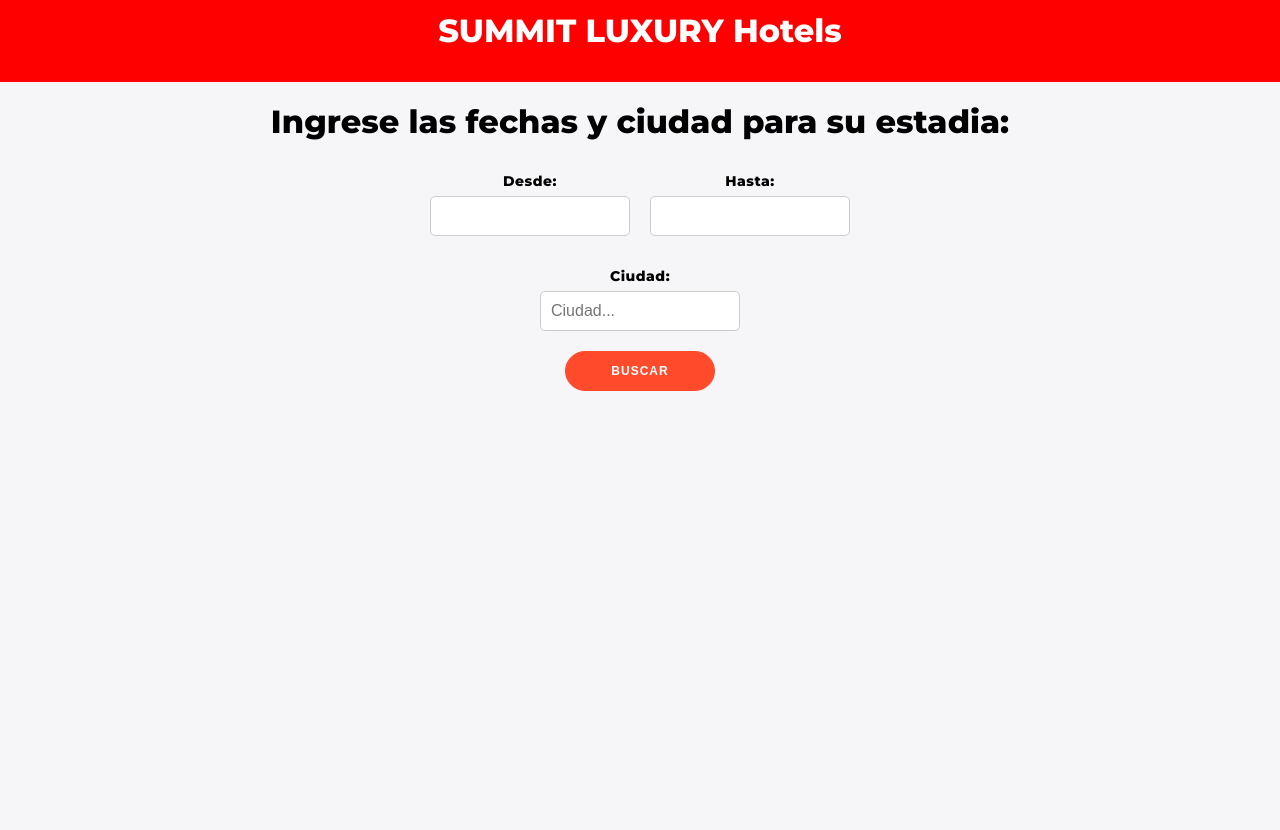
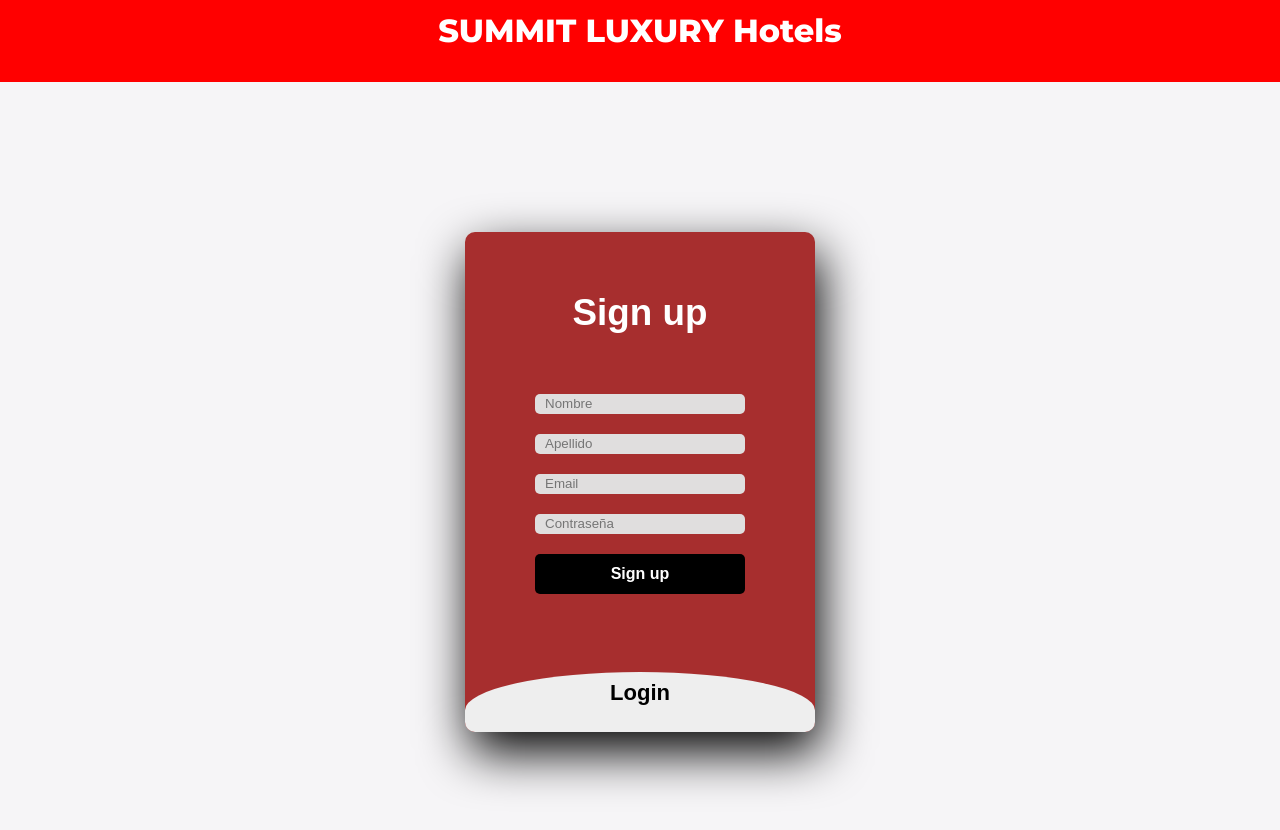
Before and after one commit to MaxiBarberoo/HotelArquiSoft2, a React (Vite) app in the folder FrontHotel/: page / in a window 1280 px wide. Shown: the top 830 px of the page. Built offline with nearby package versions, Linux system fonts and the light colour scheme.

Commit message:
Agregado de login sin probar y admin sin hacer

```diff
--- /dev/null
+++ b/FrontHotel/src/Rutas/Admin.jsx
@@ -0,0 +1,14 @@
+import React, { useState, useEffect } from "react"
+import { useNavigate } from "react-router-dom"
+import '../Stylesheet/Admin.css'
+import Header from '../Componentes/Header'
+import { useParams } from 'react-router-dom';
+
+function Admin(){
+    return (
+        <Header />
+
+    );
+}
+
+export default Admin;
--- a/FrontHotel/src/Rutas/Home.jsx
+++ b/FrontHotel/src/Rutas/Home.jsx
@@ -1,5 +1,5 @@
 import React, { useState, useEffect } from "react";
-import { json, useNavigate } from "react-router-dom";
+import { useNavigate } from "react-router-dom";
 import Header from "../Componentes/Header";
 import HotelesR from '../Componentes/HotelesR'
 import DatePicker from "react-datepicker"
@@ -12,6 +12,7 @@ function Home() {
   const [fechaHasta, setFechaHasta] = useState(null);
   const [ciudad, setCiudad] = useState(null);
   const [busquedaRealizada, setBusquedaRealizada] = useState(false);
+  const navigate = useNavigate();
 
   const handleFechaDesdeChange = (date) => {
     setFechaDesde(date);
--- /dev/null
+++ b/FrontHotel/src/Rutas/LoginRegister.jsx
@@ -0,0 +1,134 @@
+import React, { useState, useEffect } from 'react';
+import '../Stylesheet/LoginRegister.css';
+import Header from '../Componentes/Header';
+import { useNavigate } from 'react-router-dom';
+
+function LoginRegister() {
+  const [nombre, setNombre] = useState('');
+  const [apellido, setApellido] = useState('');
+  const [email, setEmail] = useState('');
+  const [contraseña, setContraseña] = useState('');
+  const [error, setError] = useState('');
+  const [isAdmin, setIsAdmin] = useState(false);
+  const navigate = useNavigate();
+
+  const handleLoginSubmit = async (event) => {
+    event.preventDefault();
+    if (email.trim() == '' || contraseña.trim() == ''){
+      alert("Uno de los campos se encuentra vacío, por favor completelos e intente nuevamente.");
+      setEmail('');
+      setContraseña('');
+    } else{
+      const userData = {
+        user_email: email,
+        password: contraseña,
+      };
+
+      try {
+        const authResponse = await fetch('http://localhost:8090/users/auth', {
+          method: 'POST',
+          headers: {
+            'Content-Type': 'application/json',
+          },
+          body: JSON.stringify(userData),
+        });
+
+        if (authResponse.ok) {
+          const responseJson = await authResponse.json();
+          const tokenRecibido = responseJson.token;
+          setToken(tokenRecibido);
+          const isAuthenticated = responseJson.autenticacion;
+          console.log(isAuthenticated);
+          const isAdmin = responseJson.tipo == 1;
+          setIsAdmin(isAdmin);
+
+          if (isAuthenticated == 'true') {
+            if (isAdmin) {
+              navigate(`/admin/${email}`);
+            } else {
+              navigate(`/home/${email}`);
+            }
+          } else {
+            alert("Credenciales inválidas.");
+            window.location.reload();
+          }
+        } else {
+          setError('Error en la autenticación');
+        }
+      } catch (error) {
+        setError('Error en la solicitud');
+        console.log(error);
+      }
+
+    }
+  };
+
+  const handleRegisterSubmit = async (event) => {
+    event.preventDefault()
+    if (email.trim() === '' || contraseña.trim() === '' || nombre.trim() === '' || apellido.trim() === ''){
+      alert("Uno de los campos se encuentra vacío, por favor completelos e intente nuevamente.");
+      setNombre('');
+      setApellido('');
+      setEmail('');
+      setContraseña('');
+    } else{
+      const userData = {
+        name: nombre,
+        last_name: apellido,
+        user_email: email,
+        password: contraseña,
+      };
+
+      try {
+        const response = await fetch('http://localhost:8090/users', {
+          method: 'POST',
+          headers: {
+            'Content-Type': 'application/json',
+          },
+          body: JSON.stringify(userData),
+        });
+
+        if (response.ok) {
+          alert('El usuario ha sido registrado exitosamente');
+          window.location.reload();
+        } else {
+          setError('Error en el registro');
+        }
+      } catch (error) {
+        setError('Error en la solicitud');
+        console.log(error);
+      }
+    }
+  }
+
+  return (
+    <div className="main-loginregister-container">
+      <Header />
+      <div className='container-principal'>
+        <div className="main">
+          <input type="checkbox" id="chk" aria-hidden="true" />
+          <div className="signup">
+            <form onSubmit={handleRegisterSubmit}>
+              <label className='signuplabel' for="chk" aria-hidden="true">Sign up</label>
+              <input className='signupnombre' type="text" name="txt" placeholder="Nombre" required="" value={nombre} onChange={(e) => setNombre(e.target.value)} />
+              <input className='signupapellido' type="text" name="txt" placeholder="Apellido" required="" value={apellido} onChange={(e) => setApellido(e.target.value)}/>
+              <input className='signupemail' type="email" name="email" placeholder="Email" required="" value={email}  onChange={(e) => setEmail(e.target.value)}/>
+              <input className='signupcontra' type="password" name="pswd" placeholder="Contraseña" required="" value={contraseña} onChange={(e) => setContraseña(e.target.value)}/>
+              <button className='sign' type="submit">Sign up</button>
+            </form>
+          </div>
+          <div className="login">
+            <form onSubmit={handleLoginSubmit}>
+              <label className='loginlabel' for="chk" aria-hidden="true">Login</label>
+              <input className='loginemail' type="email" name="email" placeholder="Email" required="" value={email} onChange={(e) => setEmail(e.target.value)}/>
+              <input className='logincontra' type="password" name="pswd" placeholder="Contraseña" required="" value={contraseña} onChange={(e) => setContraseña(e.target.value)}/>
+              <button className='log' type="submit">Login</button>
+            </form>
+          </div>
+        </div>
+      </div>
+    </div>
+  );
+}
+
+export default LoginRegister;
--- /dev/null
+++ b/FrontHotel/src/Stylesheet/LoginRegister.css
@@ -0,0 +1,88 @@
+.container-principal{
+	margin: 0;
+	padding: 0;
+	display: flex;
+	justify-content: center;
+	align-items: center;
+	min-height: 100vh;
+	font-family: 'Jost', sans-serif;
+}
+.main{
+	width: 350px;
+	height: 500px;
+	background: rgb(167, 46, 46);
+	overflow: hidden;
+	border-radius: 10px;
+	box-shadow: 5px 20px 50px #000;
+}
+#chk{
+	display: none;
+}
+.signup{
+	position: relative;
+	width:100%;
+	height: 100%;
+}
+.signuplabel, .loginlabel{
+	color: #ffffff;
+	font-size: 2.3em;
+	justify-content: center;
+	display: flex;
+	margin: 60px;
+	font-weight: bold;
+	cursor: pointer;
+	transition: .5s ease-in-out;
+}
+.signupnombre, .signupapellido, .signupemail, .signupcontra, .loginemail, .logincontra{
+	width: 60%;
+	height: 20px;
+	background: #e0dede;
+	justify-content: center;
+	display: flex;
+	margin: 20px auto;
+	padding: 10px;
+	border: none;
+	outline: none;
+	border-radius: 5px;
+}
+.sign, .log{
+	width: 60%;
+	height: 40px;
+	margin: 10px auto;
+	justify-content: center;
+	display: block;
+	color: #fff;
+	background: #000000;
+	font-size: 1em;
+	font-weight: bold;
+	margin-top: 20px;
+	outline: none;
+	border: none;
+	border-radius: 5px;
+	transition: .2s ease-in;
+	cursor: pointer;
+}
+.log:hover{
+	background: #000000;
+}
+.login{
+	height: 460px;
+	background: #eee;
+	border-radius: 60% / 10%;
+	transform: translateY(-180px);
+	transition: .8s ease-in-out;
+}
+.login label{
+	color: #000000;
+	transform: scale(.6);
+}
+
+#chk:checked ~ .login{
+	transform: translateY(-500px);
+}
+#chk:checked ~ .login label{
+	transform: scale(1);
+}
+#chk:checked ~ .signup label{
+	transform: scale(.6);
+}
--- a/FrontHotel/src/main.jsx
+++ b/FrontHotel/src/main.jsx
@@ -3,13 +3,17 @@ import { createRoot } from 'react-dom/client'
 import { BrowserRouter as Router, Routes, Route } from 'react-router-dom'
 import Home from './Rutas/Home'
 import HotelDetalle from './Rutas/HotelDetalle'
+import LoginRegister from './Rutas/LoginRegister'
+import Admin from './Rutas/Admin'
 import './main.css'
 
 createRoot(document.getElementById('root')).render(
   <React.StrictMode>
     <Router>
       <Routes>
-        <Route path="/" element={<Home />} />
+        <Route path="/" element={<LoginRegister />} />
+        <Route path="/home/:email" element={<Home />} />
+        <Route path="/admin/:email" element={<Admin />} />
         <Route path="/detalle/:hotelId/:fechaDesde/:fechaHasta" element={<HotelDetalle />} />
       </Routes>
     </Router>
```
Also changed, not shown: FrontHotel/src/Stylesheet/Admin.css (added).
